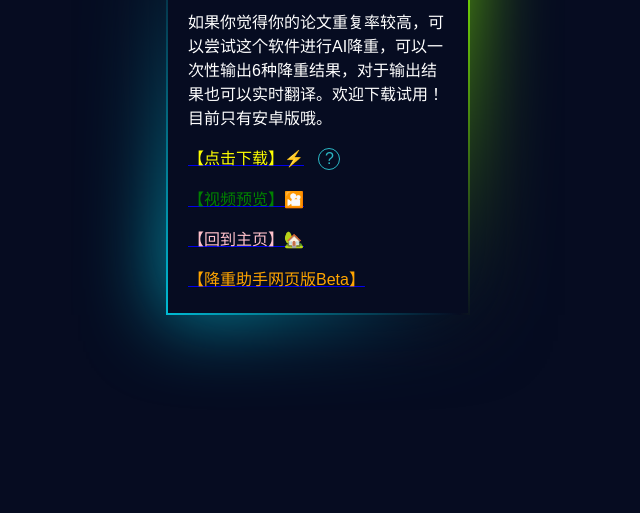
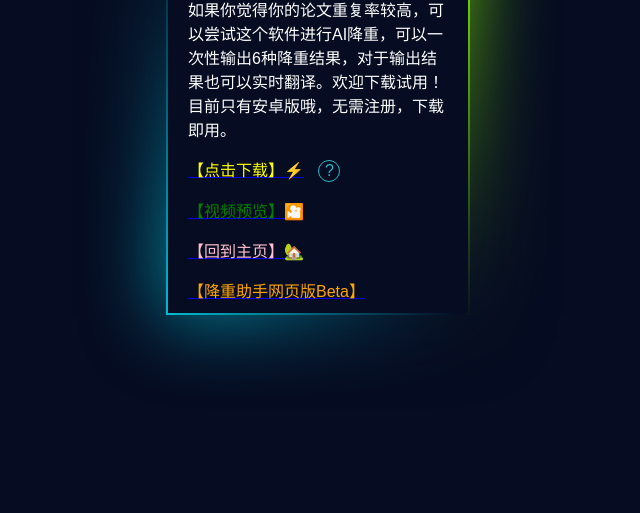
Before and after one commit to kliuu/lw, a plain HTML site: page index.html in a window 1280 px wide. Shown: the part 287-800 px from the top of the page, without its empty margins (322-962 px from the left). Drawn offline with Linux system fonts and the light colour scheme.

Commit message:
Update index.html
2023

```diff
--- a/index.html
+++ b/index.html
@@ -117,7 +117,7 @@
   <div class="box">
     <div class="content">
       <h1>论文降重助手</h1>
-      <p>如果你觉得你的论文重复率较高，可以尝试这个软件进行AI降重，可以一次性输出6种降重结果，对于输出结果也可以实时翻译。欢迎下载试用！目前只有安卓版哦。</p>
+      <p>如果你觉得你的论文重复率较高，可以尝试这个软件进行AI降重，可以一次性输出6种降重结果，对于输出结果也可以实时翻译。欢迎下载试用！目前只有安卓版哦，无需注册，下载即用。</p>
 
 	  <div>
       <p><a href="https://wwi.lanzoui.com/b00tw03kf"><font color="yellow">【点击下载】⚡</font></a>
```
